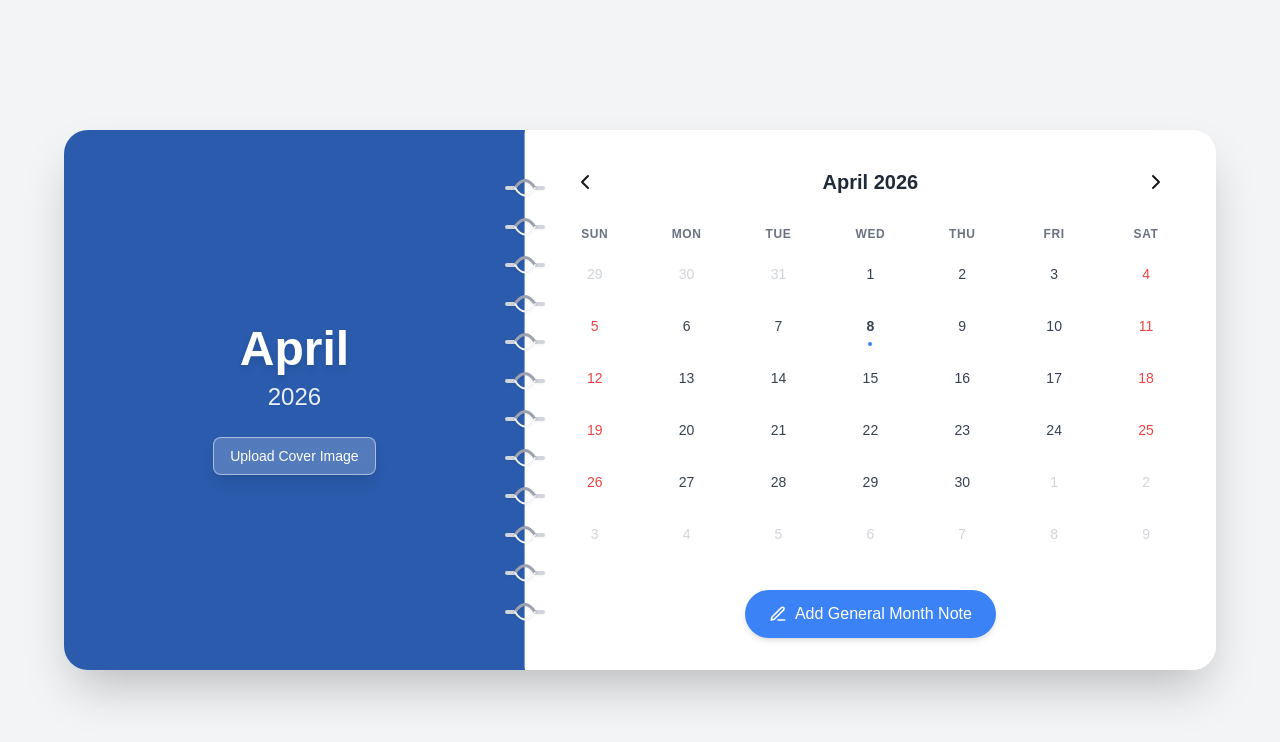
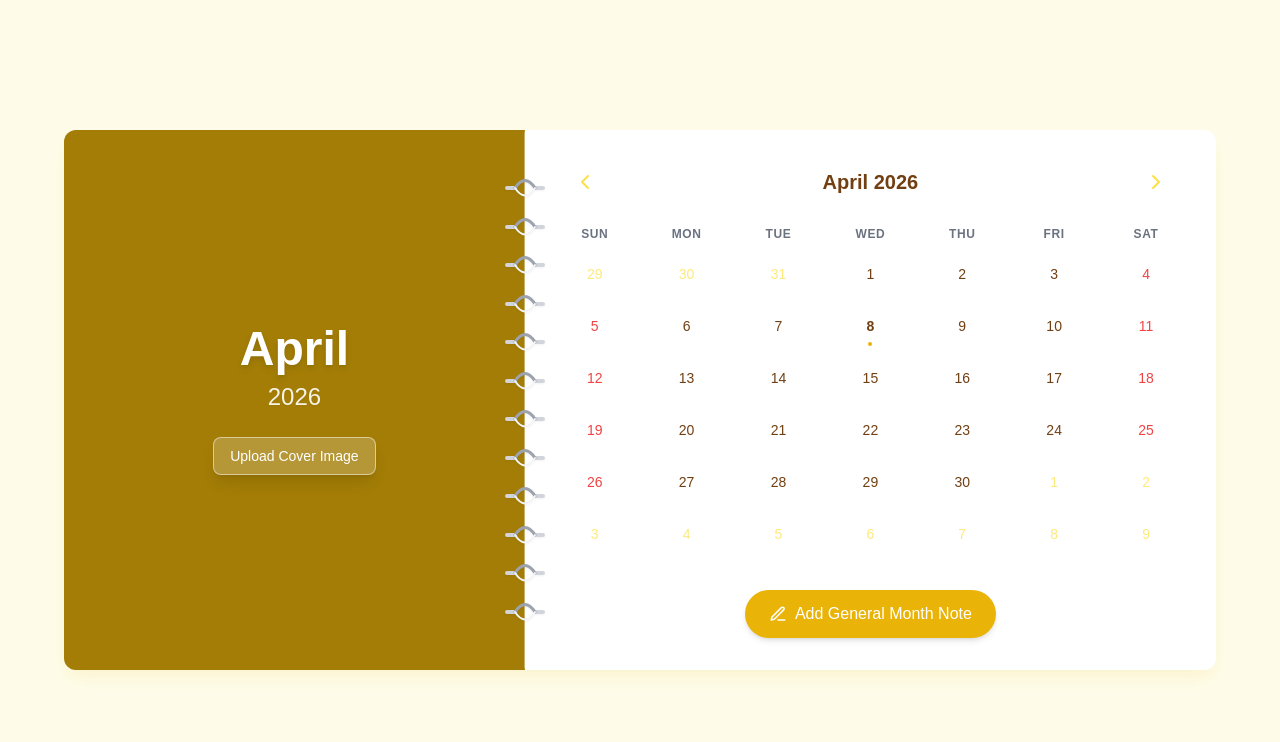
Before and after one commit to Primavat/takeyouforward_summer_intern_task, a Next.js app: page / in a window 1280 px wide. Shown: the top 742 px of the page. Built offline with nearby package versions, Linux system fonts and the light colour scheme.

Commit message:
integrated themes and fixed minor bugs

```diff
--- a/app/page.tsx
+++ b/app/page.tsx
@@ -4,16 +4,36 @@ import React from 'react';
 import { CalendarProvider, useCalendar } from '@/context/CalendarContext';
 import { HeroPanel } from '@/components/HeroPanel';
 import { CalendarPanel } from '@/components/CalendarPanel';
+import { MONTH_THEMES } from '@/lib/themes';
 
 function AppContent() {
   const { state } = useCalendar();
+  const theme = MONTH_THEMES[state.currentMonth.getMonth()];
 
   return (
     <div
-      className="min-h-screen bg-gray-100 flex items-center justify-center p-0 md:p-6 lg:p-8"
-      style={{ '--accent': state.accentColor } as React.CSSProperties}
+      className="min-h-screen flex items-center justify-center p-0 md:p-6 lg:p-8 transition-colors duration-500 ease-in-out"
+      style={{
+        backgroundColor: theme.background,
+        '--theme-primary': state.heroImageUrl && state.accentColor !== '#3b82f6' ? state.accentColor : theme.primary,
+        '--theme-bg': theme.background,
+        '--theme-surface': theme.surface,
+        '--theme-text': theme.text,
+        '--theme-text-muted': theme.textMuted,
+        '--theme-radius': theme.radius,
+        '--theme-shadow': theme.shadow,
+        '--accent': state.heroImageUrl && state.accentColor !== '#3b82f6' ? state.accentColor : theme.primary
+      } as React.CSSProperties}
     >
-      <main className="w-full h-screen md:h-auto md:max-h-[90vh] md:max-w-6xl bg-white md:rounded-3xl shadow-2xl overflow-hidden flex flex-col md:grid md:grid-cols-5 relative">
+      <main
+        className="w-full h-screen md:h-auto md:max-h-[90vh] md:max-w-6xl overflow-hidden flex flex-col md:grid md:grid-cols-5 relative transition-all duration-500 ease-in-out"
+        style={{
+          backgroundColor: 'var(--theme-surface)',
+          borderRadius: 'var(--theme-radius)',
+          boxShadow: 'var(--theme-shadow)',
+          color: 'var(--theme-text)'
+        }}
+      >
         <div className="md:col-span-2 relative shrink-0">
           <HeroPanel />
         </div>
--- a/components/CalendarPanel.tsx
+++ b/components/CalendarPanel.tsx
@@ -32,7 +32,7 @@ export function CalendarPanel() {
   if (!hasNotes) buttonLabel = buttonLabel.replace('Edit', 'Add');
 
   return (
-    <div className="flex flex-col md:p-6 p-4 bg-white h-full relative" style={{ overflow: 'hidden' }}>
+    <div className="flex flex-col md:p-6 p-4 h-full relative" style={{ backgroundColor: 'var(--theme-surface)', color: 'var(--theme-text)', borderTopRightRadius: 'var(--theme-radius)', borderBottomRightRadius: 'var(--theme-radius)', overflow: 'hidden' }}>
       <MonthHeader />
 
       {/* Scrollable Container for grid & restricted overlay */}
@@ -48,8 +48,8 @@ export function CalendarPanel() {
       <div className="mt-8 flex justify-center items-center pb-2 shrink-0">
         <button
           onClick={() => setIsNotesOpen(true)}
-          className="px-6 py-3 rounded-full flex items-center gap-2 font-medium text-white shadow-md hover:shadow-lg transition-transform active:scale-95 text-sm sm:text-base"
-          style={{ backgroundColor: 'var(--accent)' }}
+          className="px-6 py-3 rounded-full flex items-center gap-2 font-medium shadow-md hover:shadow-lg transition-transform active:scale-95 text-sm sm:text-base"
+          style={{ backgroundColor: 'var(--theme-primary)', color: 'var(--theme-surface)' }}
         >
           <svg width="18" height="18" viewBox="0 0 24 24" fill="none" stroke="currentColor" strokeWidth="2" strokeLinecap="round" strokeLinejoin="round"><path d="M12 20h9"></path><path d="M16.5 3.5a2.121 2.121 0 0 1 3 3L7 19l-4 1 1-4L16.5 3.5z"></path></svg>
           {buttonLabel}
--- a/components/DayCell.tsx
+++ b/components/DayCell.tsx
@@ -11,7 +11,7 @@ interface DayCellProps {
   isRangeStart: boolean;
   isRangeEnd: boolean;
   isInRange: boolean;
-  onClick: () => void;
+  onClick: (e: React.MouseEvent) => void;
   onDoubleClick: () => void;
   onKeyDown: (e: React.KeyboardEvent) => void;
 }
@@ -35,30 +35,30 @@ export function DayCell({
   const dateKey = format(day, 'yyyy-MM-dd');
   const holidayName = holidays[dateKey];
 
-  const baseClasses = "relative w-full aspect-square sm:h-12 sm:aspect-auto flex flex-col items-center justify-center text-xs sm:text-sm transition-colors cursor-pointer select-none focus:outline-none focus:ring-2 focus:ring-inset focus:ring-[var(--accent)]";
+  const baseClasses = "relative w-full aspect-square sm:h-12 sm:aspect-auto flex flex-col items-center justify-center text-xs sm:text-sm transition-colors cursor-pointer select-none focus:outline-none focus:ring-2 focus:ring-inset focus:ring-[var(--theme-primary)]";
 
   let conditionalClasses = "";
-  let textClasses = "text-gray-700";
+  let textClasses = "text-[var(--theme-text)]";
 
   if (isOtherMonth) {
-    textClasses = "text-gray-300";
-    conditionalClasses = "bg-white hover:bg-gray-50";
+    textClasses = "text-[var(--theme-text-muted)] opacity-70";
+    conditionalClasses = "hover:bg-black/5";
   } else if (isStartAndEnd) {
-    conditionalClasses = "bg-[var(--accent)] rounded-full text-white";
+    conditionalClasses = "bg-[var(--theme-primary)] rounded-[var(--theme-radius)] text-white shadow-md";
     textClasses = "text-white font-semibold";
   } else if (isRangeStart) {
-    conditionalClasses = "bg-[var(--accent)] rounded-l-full text-white";
+    conditionalClasses = "bg-[var(--theme-primary)] rounded-l-[var(--theme-radius)] text-white shadow-md";
     textClasses = "text-white font-semibold flex-1 z-10 flex flex-col justify-center";
   } else if (isRangeEnd) {
-    conditionalClasses = "bg-[var(--accent)] rounded-r-full text-white";
+    conditionalClasses = "bg-[var(--theme-primary)] rounded-r-[var(--theme-radius)] text-white shadow-md";
     textClasses = "text-white font-semibold flex-1 z-10 flex flex-col justify-center";
   } else if (isSelectedSingle) {
-    conditionalClasses = "bg-[var(--accent)] rounded-full text-white";
+    conditionalClasses = "bg-[var(--theme-primary)] rounded-[var(--theme-radius)] text-white shadow-md";
     textClasses = "text-white font-semibold flex-1 z-10 flex flex-col justify-center";
   } else if (isInRange) {
-    conditionalClasses = "bg-[var(--accent)] bg-opacity-20";
+    conditionalClasses = "bg-[var(--theme-primary)] opacity-20";
   } else {
-    conditionalClasses = "bg-white hover:bg-gray-100 rounded-full";
+    conditionalClasses = "hover:bg-black/5 rounded-[var(--theme-radius)]";
     if (isWeekend) textClasses = "text-red-500 font-medium";
     if (isToday) textClasses += " !font-bold";
   }
@@ -86,7 +86,7 @@ export function DayCell({
 
       <div className={`absolute ${isRangeStart || isRangeEnd ? 'top-1' : 'bottom-1'} flex gap-1 pointer-events-none`}>
         {isToday && !isSelected && (
-          <span className="w-1 h-1 rounded-full bg-[var(--accent)]" />
+          <span className="w-1 h-1 rounded-full" style={{ backgroundColor: 'var(--theme-primary)' }} />
         )}
         {holidayName && !isSelected && (
           <span className="w-1 h-1 rounded-full bg-orange-400" />
--- a/components/HeroPanel.tsx
+++ b/components/HeroPanel.tsx
@@ -27,8 +27,8 @@ export function HeroPanel() {
 
   return (
     <div
-      className="relative flex flex-col items-center justify-center p-8 text-white min-h-[200px] sm:min-h-[300px] md:min-h-full overflow-hidden shrink-0"
-      style={{ backgroundColor: 'var(--accent)' }}
+      className="relative flex flex-col items-center justify-center p-8 text-white min-h-[200px] sm:min-h-[300px] md:min-h-full overflow-hidden shrink-0 transition-colors duration-500 ease-in-out"
+      style={{ backgroundColor: 'var(--theme-primary)' }}
     >
       {state.heroImageUrl && (
         <Image
--- a/components/MonthHeader.tsx
+++ b/components/MonthHeader.tsx
@@ -11,17 +11,19 @@ export function MonthHeader() {
     <div className="flex items-center justify-between px-4 py-2">
       <button
         onClick={() => dispatch({ type: 'SET_MONTH', payload: subMonths(state.currentMonth, 1) })}
-        className="p-2 hover:bg-gray-100 rounded-full transition-colors flex items-center justify-center w-10 h-10"
+        className="p-2 hover:bg-black/5 rounded-full transition-colors flex items-center justify-center w-10 h-10"
+        style={{ color: 'var(--theme-text-muted)' }}
         aria-label="Previous month"
       >
         <svg width="24" height="24" viewBox="0 0 24 24" fill="none" stroke="currentColor" strokeWidth="2" strokeLinecap="round" strokeLinejoin="round"><polyline points="15 18 9 12 15 6"></polyline></svg>
       </button>
-      <h2 className="text-xl font-bold text-gray-800">
+      <h2 className="text-xl font-bold transition-colors duration-500" style={{ color: 'var(--theme-text)' }}>
         {format(state.currentMonth, 'MMMM yyyy')}
       </h2>
       <button
         onClick={() => dispatch({ type: 'SET_MONTH', payload: addMonths(state.currentMonth, 1) })}
-        className="p-2 hover:bg-gray-100 rounded-full transition-colors flex items-center justify-center w-10 h-10"
+        className="p-2 hover:bg-black/5 rounded-full transition-colors flex items-center justify-center w-10 h-10"
+        style={{ color: 'var(--theme-text-muted)' }}
         aria-label="Next month"
       >
         <svg width="24" height="24" viewBox="0 0 24 24" fill="none" stroke="currentColor" strokeWidth="2" strokeLinecap="round" strokeLinejoin="round"><polyline points="9 18 15 12 9 6"></polyline></svg>
--- /dev/null
+++ b/lib/themes.ts
@@ -0,0 +1,36 @@
+export interface MonthTheme {
+  primary: string;
+  background: string;
+  surface: string;
+  text: string;
+  textMuted: string;
+  radius: string;
+  shadow: string;
+}
+
+export const MONTH_THEMES: Record<number, MonthTheme> = {
+  // January - Minimal / Productivity
+  0: { primary: '#60a5fa', background: '#f3f4f6', surface: '#ffffff', text: '#1f2937', textMuted: '#9ca3af', radius: '4px', shadow: '0 4px 6px -1px rgba(0, 0, 0, 0.05)' },
+  // February - Romantic / Soft
+  1: { primary: '#f43f5e', background: '#fff1f2', surface: '#ffffff', text: '#881337', textMuted: '#fda4af', radius: '24px', shadow: '0 10px 25px -3px rgba(244, 63, 94, 0.15)' },
+  // March - Vibrant / Playful
+  2: { primary: '#a855f7', background: '#faf5ff', surface: '#ffffff', text: '#581c87', textMuted: '#d8b4fe', radius: '16px', shadow: '0 8px 20px -3px rgba(168, 85, 247, 0.15)' },
+  // April - Sunny / Bright
+  3: { primary: '#eab308', background: '#fefce8', surface: '#ffffff', text: '#713f12', textMuted: '#fde047', radius: '12px', shadow: '0 10px 15px -3px rgba(234, 179, 8, 0.1)' },
+  // May - Natural / Grounded
+  4: { primary: '#22c55e', background: '#f0fdf4', surface: '#ffffff', text: '#14532d', textMuted: '#86efac', radius: '8px', shadow: '0 4px 6px -1px rgba(34, 197, 94, 0.1)' },
+  // June - Freedom / Open
+  5: { primary: '#06b6d4', background: '#ecfeff', surface: '#ffffff', text: '#164e63', textMuted: '#67e8f9', radius: '20px', shadow: '0 12px 20px -3px rgba(6, 182, 212, 0.12)' },
+  // July - Energy / Festive
+  6: { primary: '#ef4444', background: '#fef2f2', surface: '#ffffff', text: '#7f1d1d', textMuted: '#fca5a5', radius: '0px', shadow: '0 6px 12px -3px rgba(239, 68, 68, 0.2)' },
+  // August - Reflection / Deep
+  7: { primary: '#d97706', background: '#fffbeb', surface: '#ffffff', text: '#78350f', textMuted: '#fcd34d', radius: '12px', shadow: '0 4px 6px -1px rgba(217, 119, 6, 0.1)' },
+  // September - Focus / Clean
+  8: { primary: '#3b82f6', background: '#eff6ff', surface: '#ffffff', text: '#1e3a8a', textMuted: '#93c5fd', radius: '2px', shadow: '0 2px 4px -1px rgba(59, 130, 246, 0.1)' },
+  // October - Mystery (Dark Theme)
+  9: { primary: '#f97316', background: '#111827', surface: '#1f2937', text: '#f9fafb', textMuted: '#9ca3af', radius: '16px', shadow: '0 15px 30px -5px rgba(0, 0, 0, 0.5)' },
+  // November - Cozy / Warm
+  10: { primary: '#b45309', background: '#fef3c7', surface: '#fffbeb', text: '#78350f', textMuted: '#fcd34d', radius: '12px', shadow: '0 8px 15px -3px rgba(180, 83, 9, 0.15)' },
+  // December - Celebration / Rich
+  11: { primary: '#dc2626', background: '#fef2f2', surface: '#ffffff', text: '#7f1d1d', textMuted: '#fca5a5', radius: '20px', shadow: '0 12px 25px -5px rgba(220, 38, 38, 0.2)' },
+};
```
Also changed, not shown: components/MonthGrid.tsx (+21 -14 lines), components/NotesSection.tsx (+18 -9 lines).
